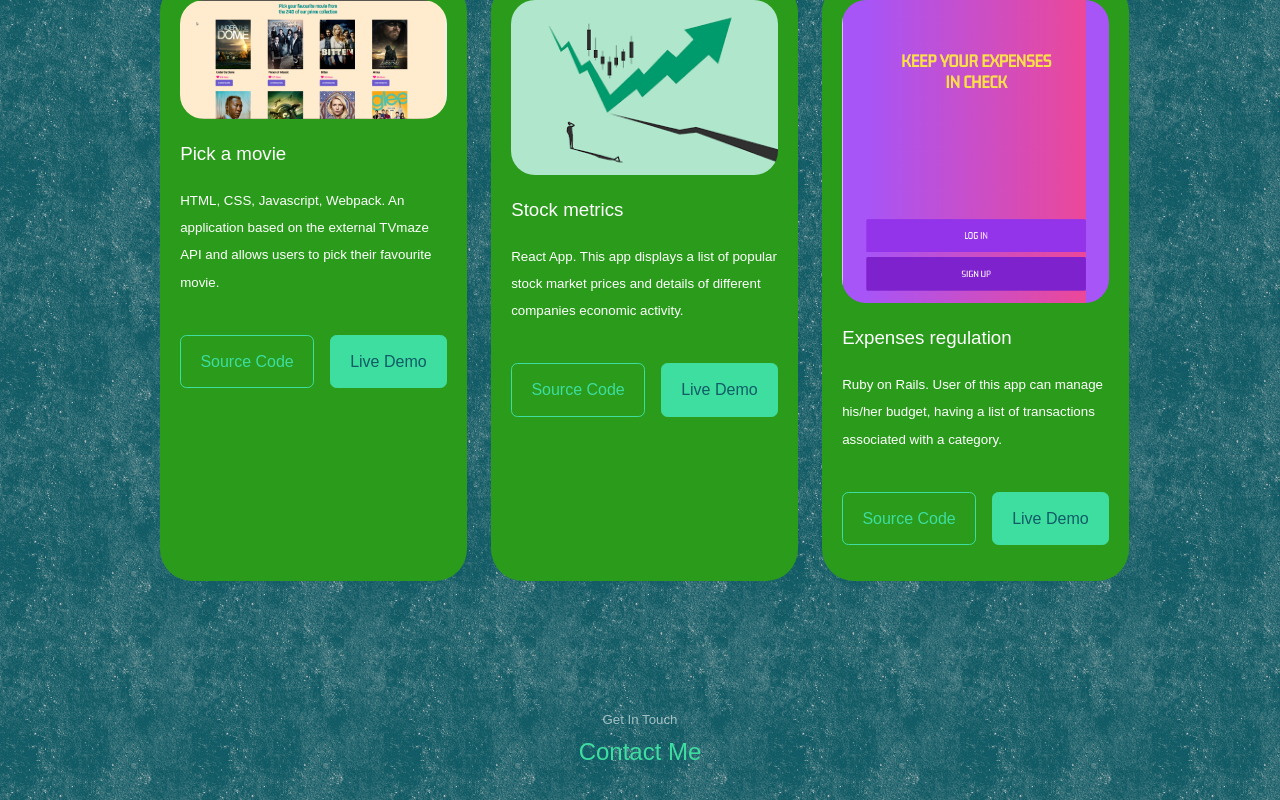
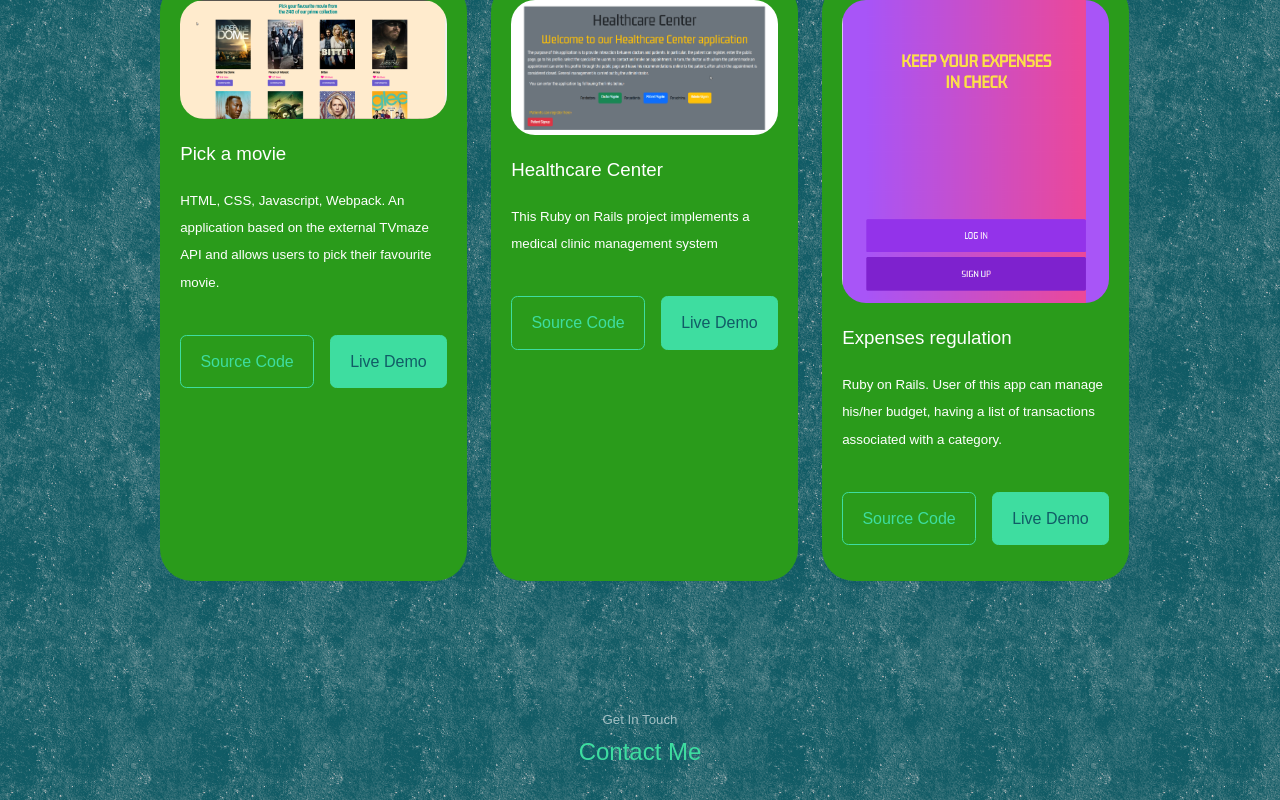
Before and after one commit to Gegardus/dev-portfolio, a React (Create React App) app: page / in a window 1280 px wide. Shown: the part 2365-3165 px from the top of the page. Built offline with nearby package versions, Linux system fonts and the light colour scheme; the HTML template or start-up script is replaced by a standard one; a web font is replaced by a local one.

Commit message:
add new project

```diff
--- a/src/components/portfolio/Portfolio.js
+++ b/src/components/portfolio/Portfolio.js
@@ -5,7 +5,7 @@ import ProjectImage1 from '../../assets/rent-car.png';
 import ProjectImage2 from '../../assets/math-mag.png';
 import ProjectImage3 from '../../assets/conference.png';
 import ProjectImage4 from '../../assets/movie.png';
-import ProjectImage5 from '../../assets/trend.png';
+import ProjectImage5 from '../../assets/health.png';
 import ProjectImage6 from '../../assets/payment.png';
 
 const projectData = [
@@ -52,11 +52,10 @@ const projectData = [
   {
     id: 5,
     image: ProjectImage5,
-    title: 'Stock metrics',
-    github: 'https://github.com/Gegardus/stock-metrics',
-    description:
-      'React App. This app displays a list of popular stock market prices and details of different companies economic activity.',
-    demo: 'https://arcane-earth-56373.herokuapp.com/'
+    title: 'Healthcare Center',
+    github: 'https://github.com/Gegardus/healthcare-center',
+    description: 'This Ruby on Rails project implements a medical clinic management system',
+    demo: 'https://healthcare-center-production.up.railway.app/'
   },
 
   {
@@ -66,7 +65,7 @@ const projectData = [
     github: 'https://github.com/Gegardus/expenses-regulation',
     description:
       'Ruby on Rails. User of this app can manage his/her budget, having a list of transactions associated with a category.',
-    demo: 'https://expenses-regulation.herokuapp.com/'
+    demo: 'https://expenses-regulation-production.up.railway.app/'
   }
 ];
 
```
Also changed, not shown: src/assets/health.png (added).
